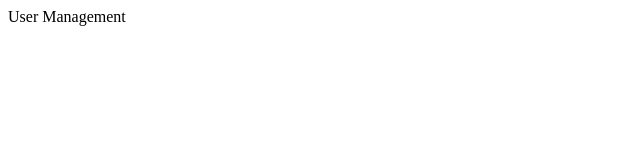
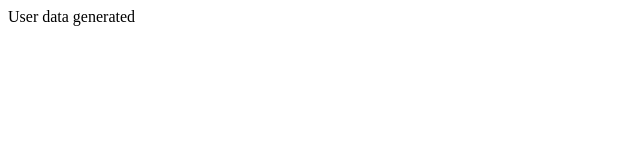
Before and after one commit to Sirawasit/Hello-git, a plain HTML site: page user.html in a window 1280 px wide. Shown: the full height of the page, 0-640 px from the left. Drawn offline with Linux system fonts and the light colour scheme.

Commit message:
update user

```diff
--- a/user.html
+++ b/user.html
@@ -6,6 +6,6 @@
     <title>Document</title>
 </head>
 <body>
-    User Management
+    User data generated
 </body>
 </html>
```
